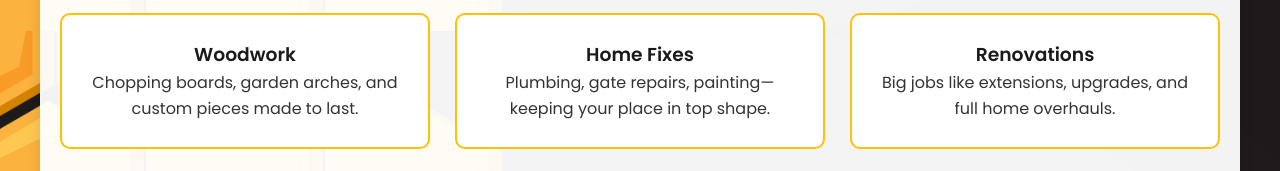
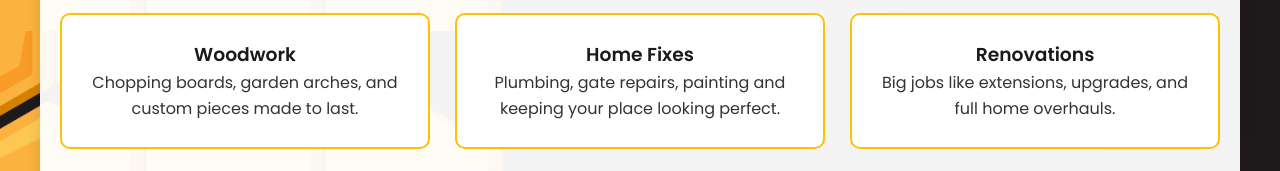
Before and after one commit to jasonblignaut/junkfolder, a plain HTML site: page index.html in a window 1280 px wide. Shown: the part 769-940 px from the top of the page. Drawn offline with Linux system fonts and the light colour scheme.

Commit message:
Update index.html

```diff
--- a/index.html
+++ b/index.html
@@ -366,7 +366,7 @@
             </div>
             <div class="service-item">
                 <h3>Home Fixes</h3>
-                <p>Plumbing, gate repairs, painting—keeping your place in top shape.</p>
+                <p>Plumbing, gate repairs, painting and keeping your place looking perfect.</p>
             </div>
             <div class="service-item">
                 <h3>Renovations</h3>
```
